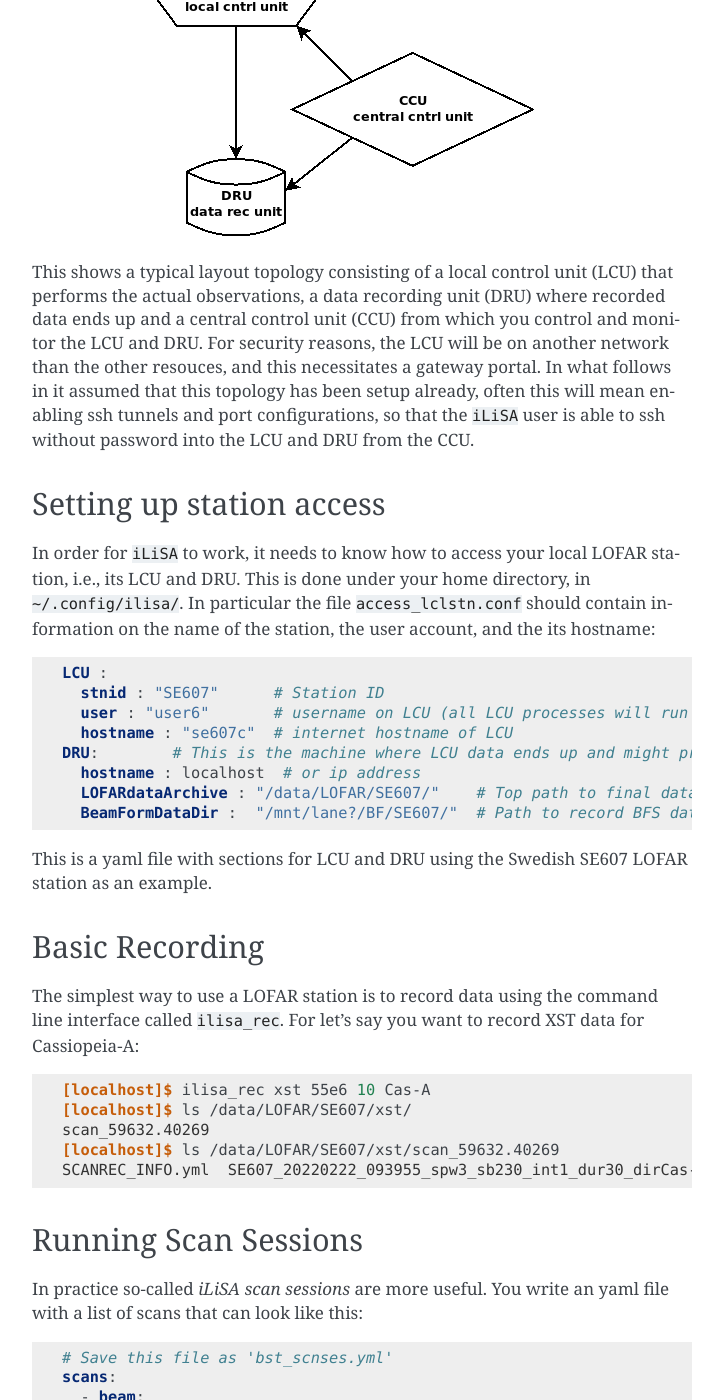
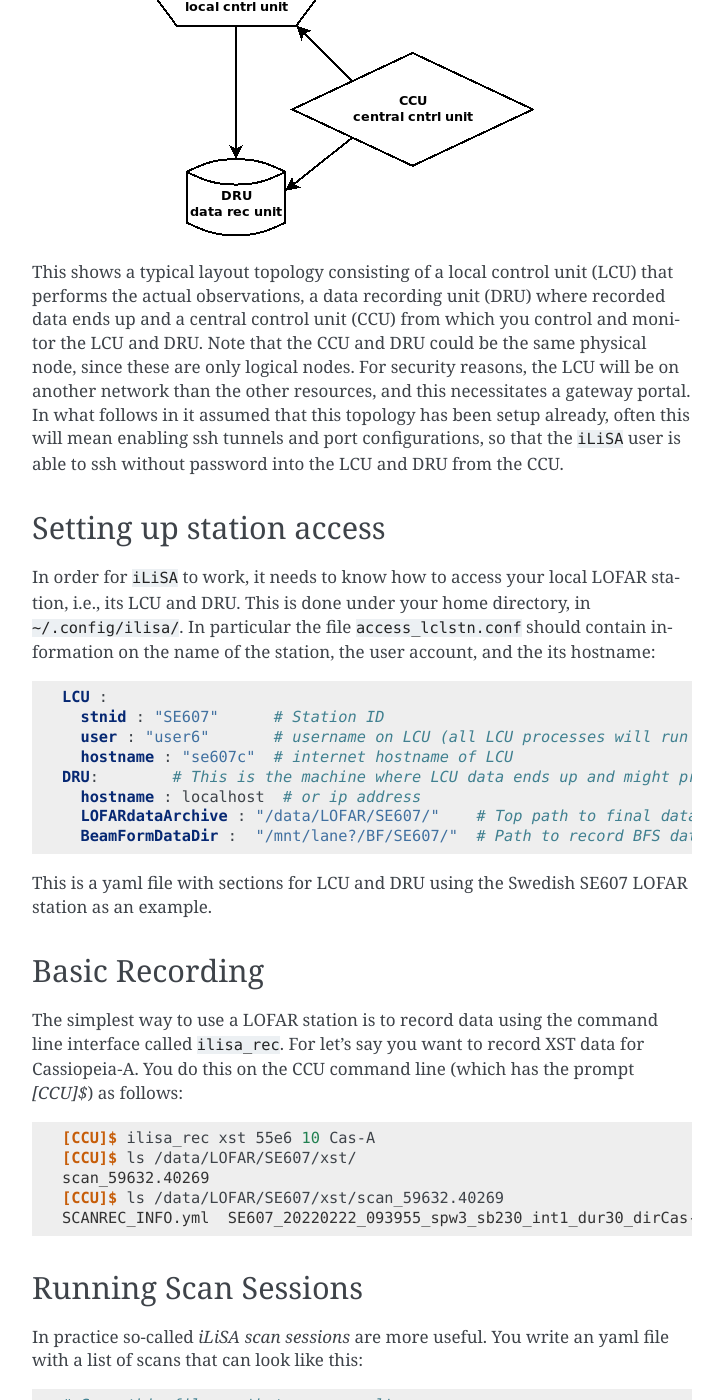
Before and after one commit to 2baOrNot2ba/iLiSA, a Sphinx documentation site: the page built from docs/getting_started.rst, in a window 1280 px wide and 1400 px high, scrolled down 461 px. Shown: the whole window, without its empty margins (388-1111 px from the left). Built offline with Sphinx 7.4.7, drawn with Linux system fonts in a browser that asks for light colours; some of the changed text lies outside the part shown.

Commit message:
Changed: use prompt `CCU` instead of `localhost` in getting_started.rst

```diff
--- a/docs/getting_started.rst
+++ b/docs/getting_started.rst
@@ -16,9 +16,12 @@ remotely. Look at the following diagram
 This shows a typical layout topology consisting of a local control unit
 (LCU) that performs the actual observations, a data recording unit (DRU)
 where recorded data ends up and a central control unit (CCU) from which
-you control and monitor the LCU and DRU. For security reasons, the LCU
-will be on another network than the other resouces, and this necessitates
-a gateway portal. In what follows in it assumed that this topology has
+you control and monitor the LCU and DRU.
+Note that the CCU and DRU could be the same physical node, since these are
+only logical nodes.
+For security reasons, the LCU will be on another network than the other
+resources, and this necessitates a gateway portal.
+In what follows in it assumed that this topology has
 been setup already, often this will mean enabling ssh tunnels and port
 configurations, so that the ``iLiSA`` user is able to ssh without password
 into the LCU and DRU from the CCU.
@@ -50,14 +53,15 @@ Basic Recording
 ---------------
 The simplest way to use a LOFAR station is to record data using the command
 line interface called ``ilisa_rec``. For let's say you want to record XST data
-for Cassiopeia-A:
+for Cassiopeia-A. You do this on the CCU command line
+(which has the prompt `[CCU]$`) as follows:
 
 .. code-block:: console
 
-   [localhost]$ ilisa_rec xst 55e6 10 Cas-A
-   [localhost]$ ls /data/LOFAR/SE607/xst/
+   [CCU]$ ilisa_rec xst 55e6 10 Cas-A
+   [CCU]$ ls /data/LOFAR/SE607/xst/
    scan_59632.40269
-   [localhost]$ ls /data/LOFAR/SE607/xst/scan_59632.40269
+   [CCU]$ ls /data/LOFAR/SE607/xst/scan_59632.40269
    SCANREC_INFO.yml  SE607_20220222_093955_spw3_sb230_int1_dur30_dirCas-A_xst
 
 Running Scan Sessions
@@ -82,7 +86,7 @@ is recorded. This scan session can be executed using the follow command:
 
 .. code-block:: console
 
-   [localhost]$ ilisa_obs -t 2022-04-26T11:15:00 bst_scnses.yml
+   [CCU]$ ilisa_obs -t 2022-04-26T11:15:00 bst_scnses.yml
 
 where the last argument was the name of the yaml file shown previously
 and the ``-t`` flag specifies when the scan session should start.
@@ -97,21 +101,21 @@ One simply types:
 
 .. code-block:: console
 
-   [localhost]$ ilisa_view
+   [CCU]$ ilisa_view
 
 In this case the latest, potentially realtime, data is plotted. Otherwise one
 can type
 
 .. code-block:: console
 
-   [localhost]$ ilisa_view /data/LOFAR/SE607/xst/SE607_20220222_093955_spw3_sb230_int1_dur30_dirCas-A_xst
+   [CCU]$ ilisa_view /data/LOFAR/SE607/xst/SE607_20220222_093955_spw3_sb230_int1_dur30_dirCas-A_xst
 
 which will browse through the XST data which is shown as covariance matrices.
 If one wishes to see the sky image maps, one can use the command:
 
 .. code-block:: console
 
-   [localhost]$ calim_image bf /data/LOFAR/SE607/xst/SE607_20220222_093955_spw3_sb230_int1_dur30_dirCas-A_xst
+   [CCU]$ calim_image bf /data/LOFAR/SE607/xst/SE607_20220222_093955_spw3_sb230_int1_dur30_dirCas-A_xst
 
 where ``bf`` argument implies using the beamform imaging algorithm.
 The result should look something like:
```
